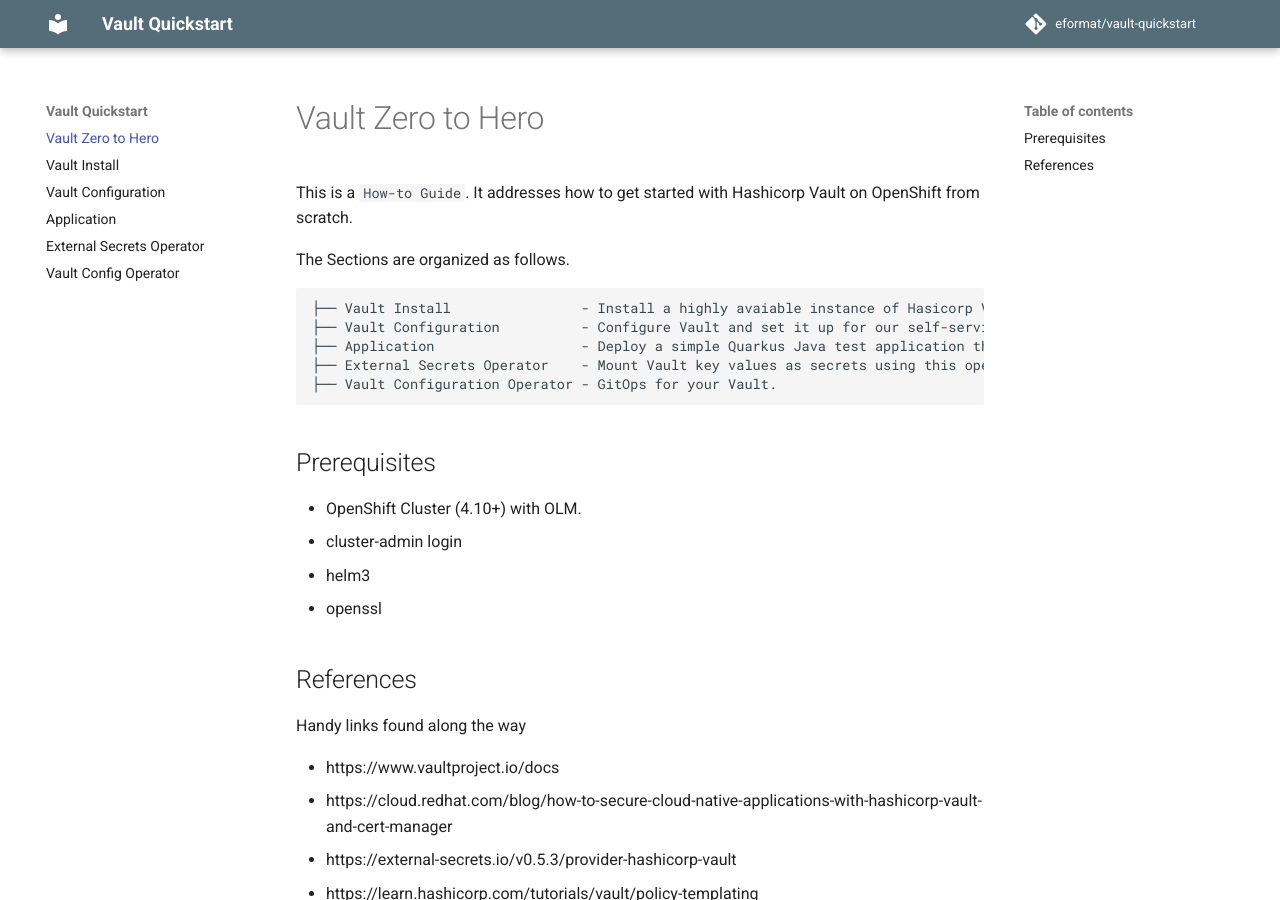
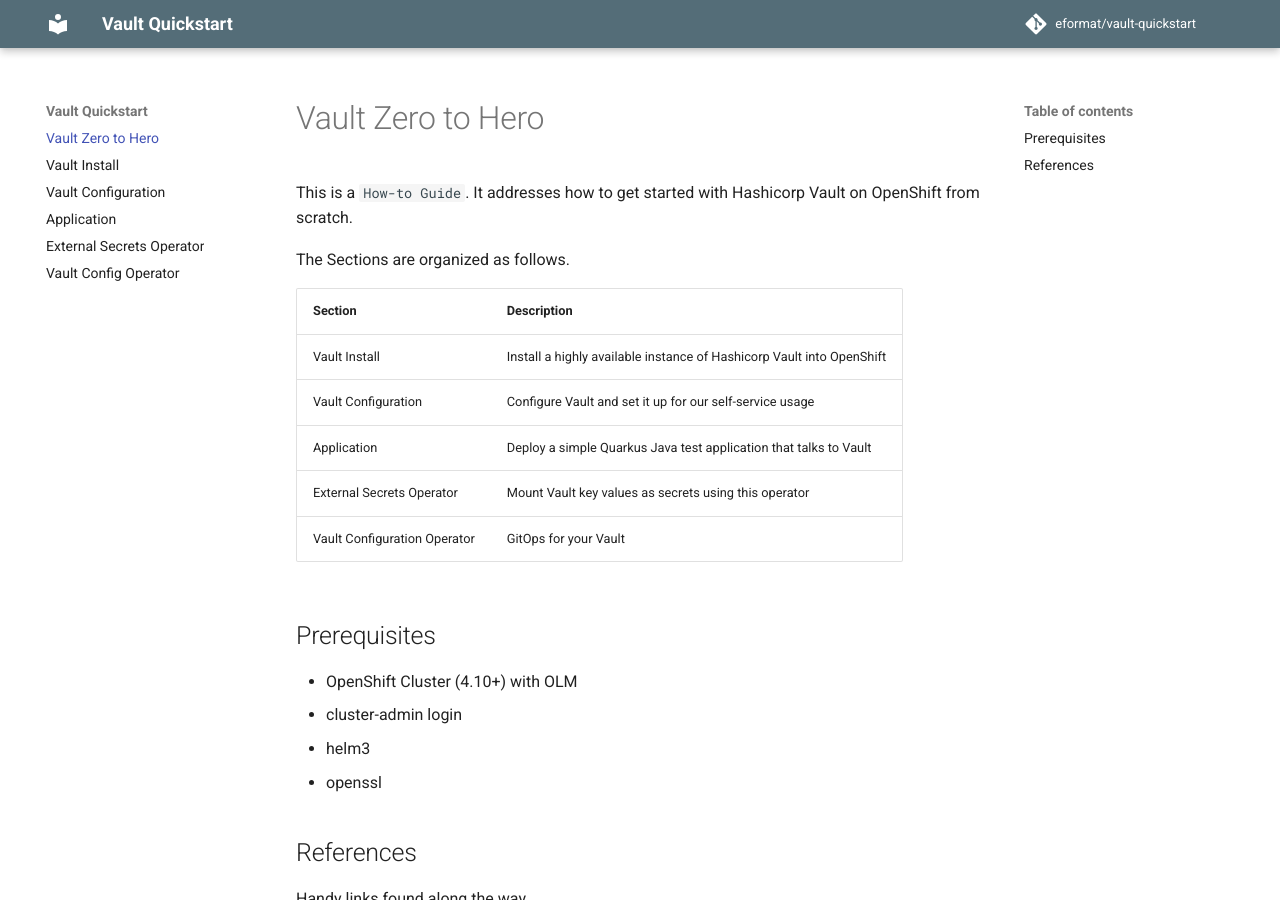
Before and after one commit to eformat/vault-quickstart, an MkDocs documentation site: the page built from docs/index.md, in a window 1280 px wide and 900 px high. Built offline with MkDocs 1.6.1 and Material for MkDocs 9.7.7, drawn with Linux system fonts in a browser that asks for light colours; comment, search, counter and statistics services are not loaded.

Commit message:
🦚 index 🦚

````diff
--- a/docs/index.md
+++ b/docs/index.md
@@ -4,17 +4,17 @@
 
 The Sections are organized as follows.
 
-```bash
-├── Vault Install                - Install a highly avaiable instance of Hasicorp Vault into OpenShift.
-├── Vault Configuration          - Configure Vault and set it up for our self-service usage.
-├── Application                  - Deploy a simple Quarkus Java test application that talks to Vault.
-├── External Secrets Operator    - Mount Vault key values as secrets using this operator.
-├── Vault Configuration Operator - GitOps for your Vault.
-```
+| Section                      | Description                                                           |
+|:-----------------------------|:----------------------------------------------------------------------|
+| Vault Install                | Install a highly available instance of Hashicorp Vault into OpenShift |
+| Vault Configuration          | Configure Vault and set it up for our self-service usage              |
+| Application                  | Deploy a simple Quarkus Java test application that talks to Vault     |
+| External Secrets Operator    | Mount Vault key values as secrets using this operator                 |
+| Vault Configuration Operator | GitOps for your Vault                                                 |
 
 ## Prerequisites
 
-- OpenShift Cluster (4.10+) with OLM.
+- OpenShift Cluster (4.10+) with OLM
 - cluster-admin login
 - helm3
 - openssl
````
